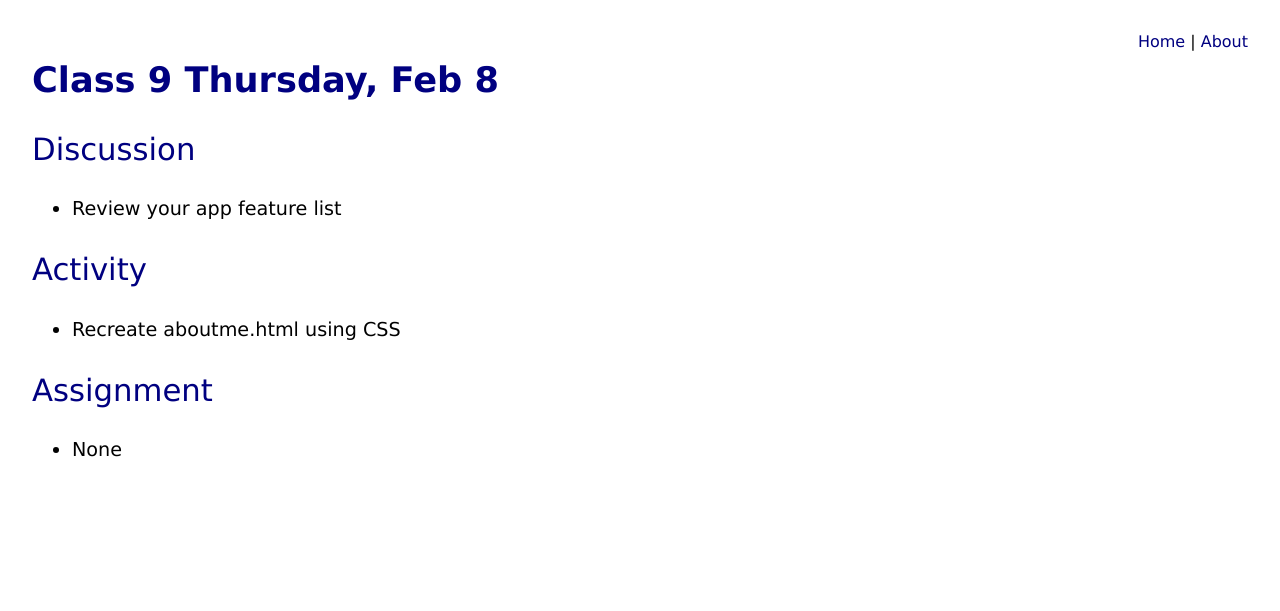
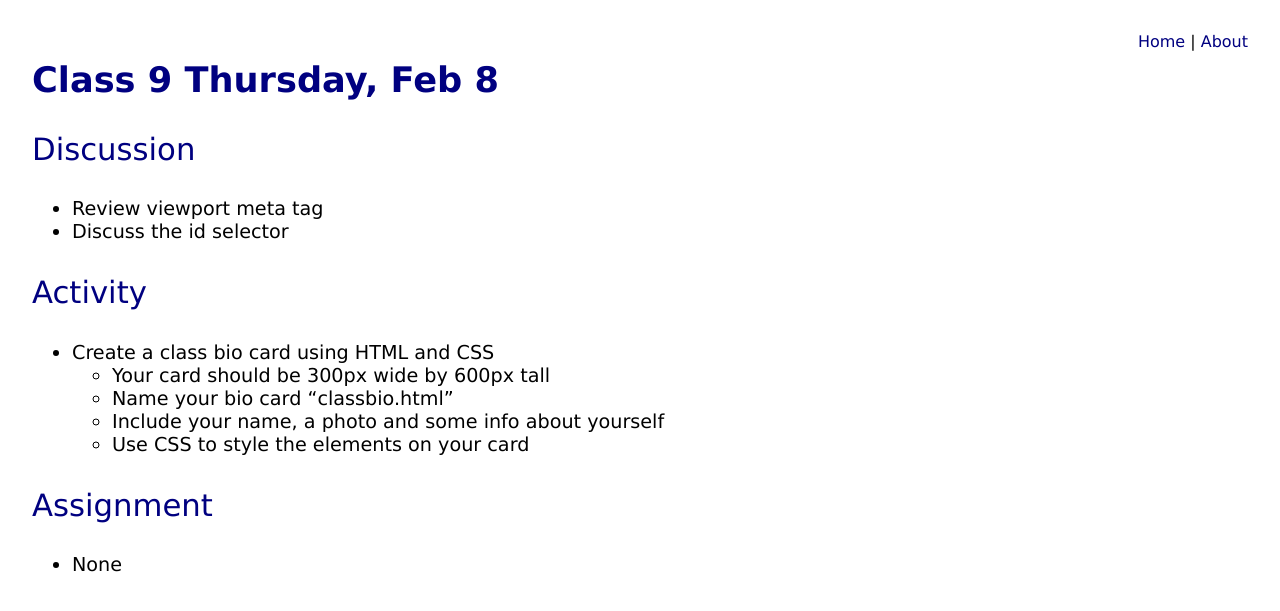
Before and after one commit to UAAppClass/uaappclass.github.io, a Jekyll site: the page built from _posts/2016-1-1-Class-09.md, in a window 1280 px wide. Shown: the top 611 px of the page. Built offline with Jekyll 4.4.1, drawn with Linux system fonts in a browser that asks for light colours.

Commit message:
Updated class 9 to include something we haven't done yet

```diff
--- a/_posts/2016-1-1-Class-09.md
+++ b/_posts/2016-1-1-Class-09.md
@@ -5,11 +5,16 @@ title: Class 9 Thursday, Feb 8
 
 ### Discussion
 
-* Review your app feature list
+* Review viewport meta tag
+* Discuss the id selector
 
 ### Activity
 
-* Recreate aboutme.html using CSS
+* Create a class bio card using HTML and CSS
+  * Your card should be 300px wide by 600px tall
+  * Name your bio card "classbio.html"
+  * Include your name, a photo and some info about yourself
+  * Use CSS to style the elements on your card
 
 ### Assignment
 
```
